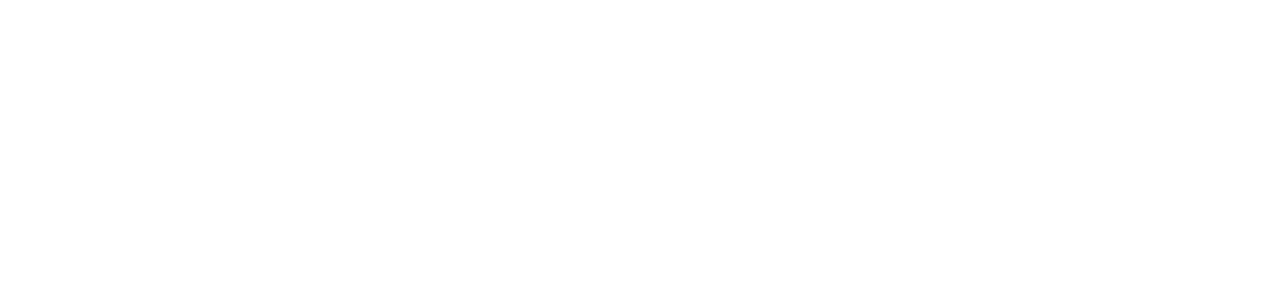
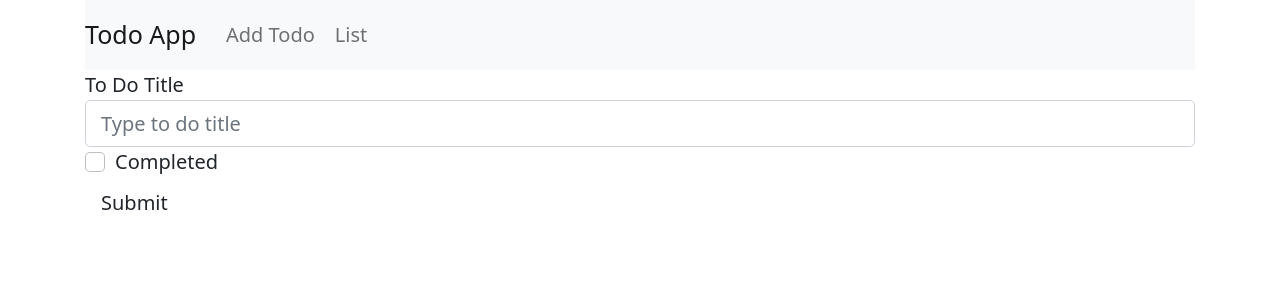
Before and after one commit to broozkan/nuxt-todo, a Nuxt app: page /Todos/New in a window 1280 px wide. Before the commit this address had no page. Shown: the top 300 px of the page. Built offline with nearby package versions, Linux system fonts and the light colour scheme.

Commit message:
Todo pages created

```diff
--- /dev/null
+++ b/pages/Todos/Edit/_id/index.vue
@@ -0,0 +1,45 @@
+<template>
+  <div class="container">
+    <Navbar />
+    <h1>Edit task</h1>
+    <form @submit.prevent="updateTodo" method="POST">
+      <FormTodo :todo="todo" />
+      <div class="form-group">
+        <button class="btn btn-default" type="submit">Submit</button>
+      </div>
+    </form>
+  </div>
+</template>
+
+<script>
+import { mapGetters, mapActions } from "vuex";
+import FormTodo from "../../../../components/FormTodo.vue";
+import Navbar from "../../../../components/Navbar.vue";
+export default {
+  name: "EditTodo",
+  components: {
+    FormTodo,
+    Navbar,
+  },
+  data() {
+    return {
+      todo: JSON.parse(
+        JSON.stringify(this.$store.getters.getTodoById(this.$route.params.id))
+      ),
+    };
+  },
+  methods: {
+    ...mapActions(["putTodo"]),
+    updateTodo() {
+      this.putTodo({
+        id: this.todo.id,
+        title: this.todo.title,
+        is_done: this.todo.is_done,
+      });
+    },
+  },
+};
+</script>
+
+<style>
+</style>
--- /dev/null
+++ b/pages/Todos/New/index.vue
@@ -0,0 +1,43 @@
+<template>
+  <div class="container">
+    <Navbar />
+    <form @submit.prevent="newTodo" method="POST">
+      <FormTodo :todo="todo" />
+      <div class="form-group">
+        <button class="btn btn-default" type="submit">Submit</button>
+      </div>
+    </form>
+  </div>
+</template>
+<script>
+import Navbar from "../../../components/Navbar.vue";
+import FormTodo from "../../../components/FormTodo.vue";
+import { mapActions } from "vuex";
+
+export default {
+  name: "AddTodo",
+  components: {
+    FormTodo,
+    Navbar,
+  },
+  data() {
+    return {
+      todo: {
+        title: "",
+        is_done: false,
+      },
+    };
+  },
+
+  methods: {
+    ...mapActions(["addTodo"]),
+    newTodo() {
+      this.addTodo({
+        id: Math.floor(Math.random() * 10000),
+        title: this.todo.title,
+        is_done: this.todo.is_done,
+      });
+    },
+  },
+};
+</script>
--- /dev/null
+++ b/pages/Todos/index.vue
@@ -0,0 +1,25 @@
+<template>
+  <div class="container">
+    <Navbar />
+    <h1>Todo list</h1>
+    <Todo v-for="(todo, index) in todos" :key="index" :todo="todo" />
+  </div>
+</template>
+
+<script>
+import Navbar from "../../components/Navbar.vue";
+import Todo from "../../components/Todo.vue";
+import { mapState } from "vuex";
+
+export default {
+  name: "TodoList",
+  components: {
+    Navbar,
+    Todo,
+  },
+  computed: { ...mapState(["todos"]) },
+  created() {
+    console.log(this.todos);
+  },
+};
+</script>
```
